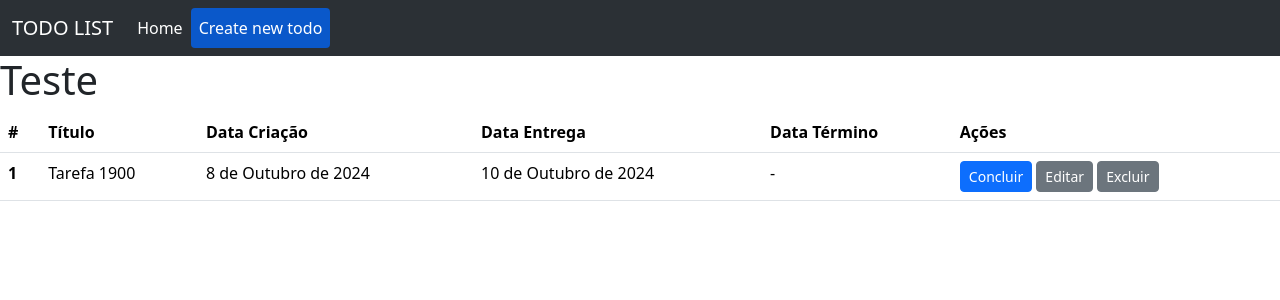
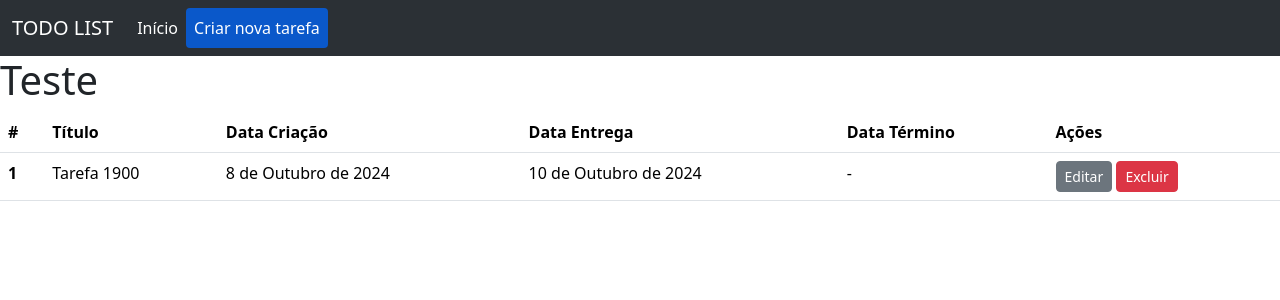
Before and after one commit to JoaoOliveiraskt/django-todos, a Django app: page / in a window 1280 px wide. Shown: the top 300 px of the page. Run offline with Django 5.2, Linux system fonts and the light colour scheme; data comes from the database, SQL or seed files in the repository; both versions use the stored data as it was after the commit.

Commit message:
feat: add delete todo function

```diff
--- a/setup/urls.py
+++ b/setup/urls.py
@@ -17,11 +17,12 @@ Including another URLconf
 
 from django.contrib import admin
 from django.urls import path
-from todos.views import (TodoListView,TodoCreateView,TodoUpdateView)
+from todos.views import (TodoListView,TodoCreateView,TodoUpdateView,TodoDeleteView)
 
 urlpatterns = [
     path("admin/", admin.site.urls),
     path("", TodoListView.as_view(), name="todo_list"),
     path("create", TodoCreateView.as_view(), name="todo_create"),
-    path("update/<int:pk>", TodoUpdateView.as_view(), name="todo_update")
+    path("update/<int:pk>", TodoUpdateView.as_view(), name="todo_update"),
+    path("delete/<int:pk>", TodoDeleteView.as_view(), name="todo_delete")
 ]
--- a/todos/templates/todos/todo_list.html
+++ b/todos/templates/todos/todo_list.html
@@ -24,12 +24,12 @@
           aria-expanded="false"
           aria-label="Toggle navigation"
         >
-          <span class="navbar-toggler-icon"></span>
+
         </button>
         <div class="collapse navbar-collapse" id="navbarNavAltMarkup">
           <div class="navbar-nav">
-            <a class="nav-link active" aria-current="page" href="/">Home</a>
-            <a class="nav-link active btn btn-primary btn-sm" href="/create">Create new todo</a>
+            <a class="nav-link active" aria-current="page" href="/">Início</a>
+            <a class="nav-link active btn btn-primary btn-sm" href="/create">Criar nova tarefa</a>
           </div>
         </div>
       </div>
@@ -56,13 +56,13 @@
             <td>{{ todo.deadline }}</td>
             <td>{{ todo.finished_at | default:"-"}}</td>
             <td>
-              <a href="#" class="btn btn-primary btn-sm"> Concluir </a>
               <a
                 href="{% url 'todo_update' pk=todo.pk %}"
                 class="btn btn-secondary btn-sm"
                 >Editar</a
               >
-              <a href="#" class="btn btn-secondary btn-sm"> Excluir </a>
+              <a href="{% url 'todo_delete' pk=todo.pk %}" class="btn btn-danger btn-sm">Excluir</a>
+
             </td>
           </tr>
           {% endfor %}
--- a/todos/views.py
+++ b/todos/views.py
@@ -1,7 +1,7 @@
 from django.shortcuts import render
 from django.urls import reverse_lazy
 from .models import Todo
-from django.views.generic import ListView, CreateView, UpdateView
+from django.views.generic import ListView, CreateView, UpdateView, DeleteView
 
 
 def todo_list(request):
@@ -23,3 +23,8 @@ class TodoUpdateView(UpdateView):
     model = Todo
     fields = ["title", "deadline"]
     success_url = reverse_lazy("todo_list")
+
+
+class TodoDeleteView(DeleteView):
+    model = Todo
+    success_url = reverse_lazy("todo_list")
```
Also changed, not shown: todos/templates/todos/todo_confirm_delete.html (added, +7 -0 lines), db.sqlite3.
